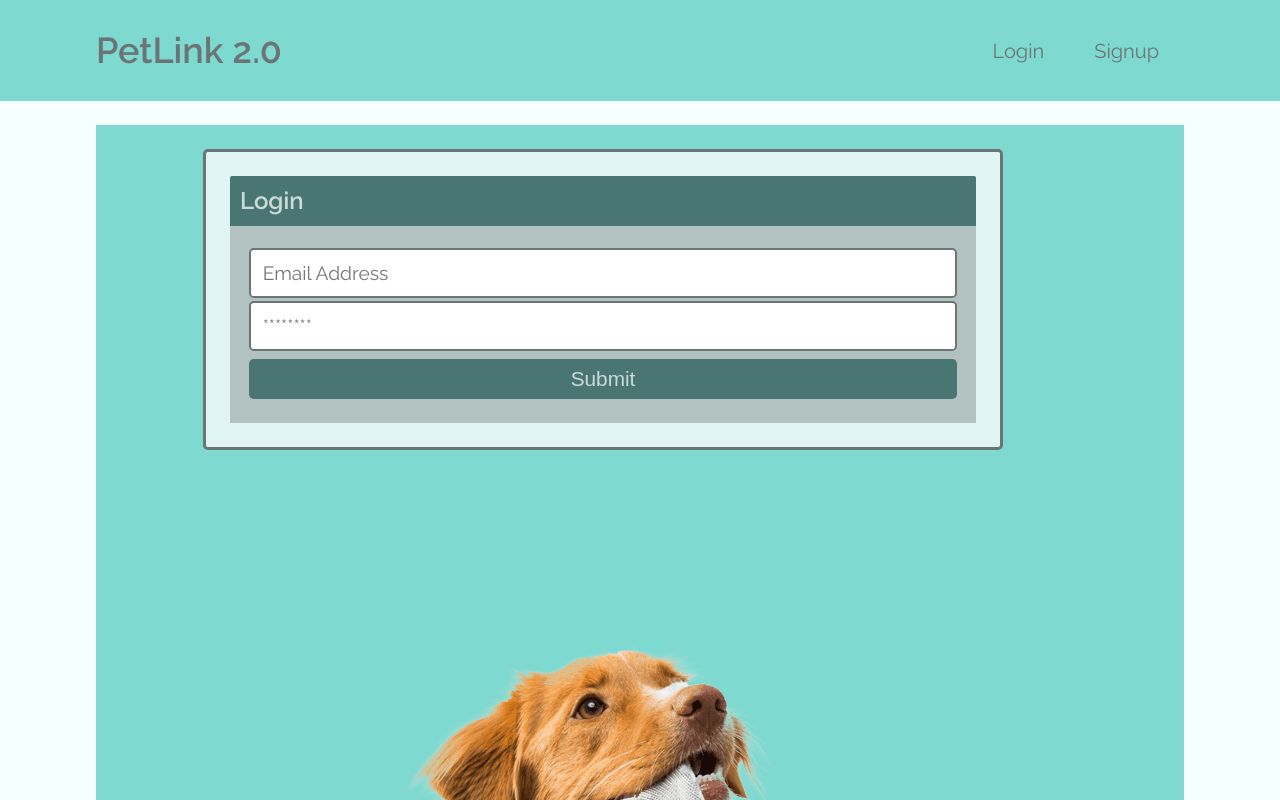
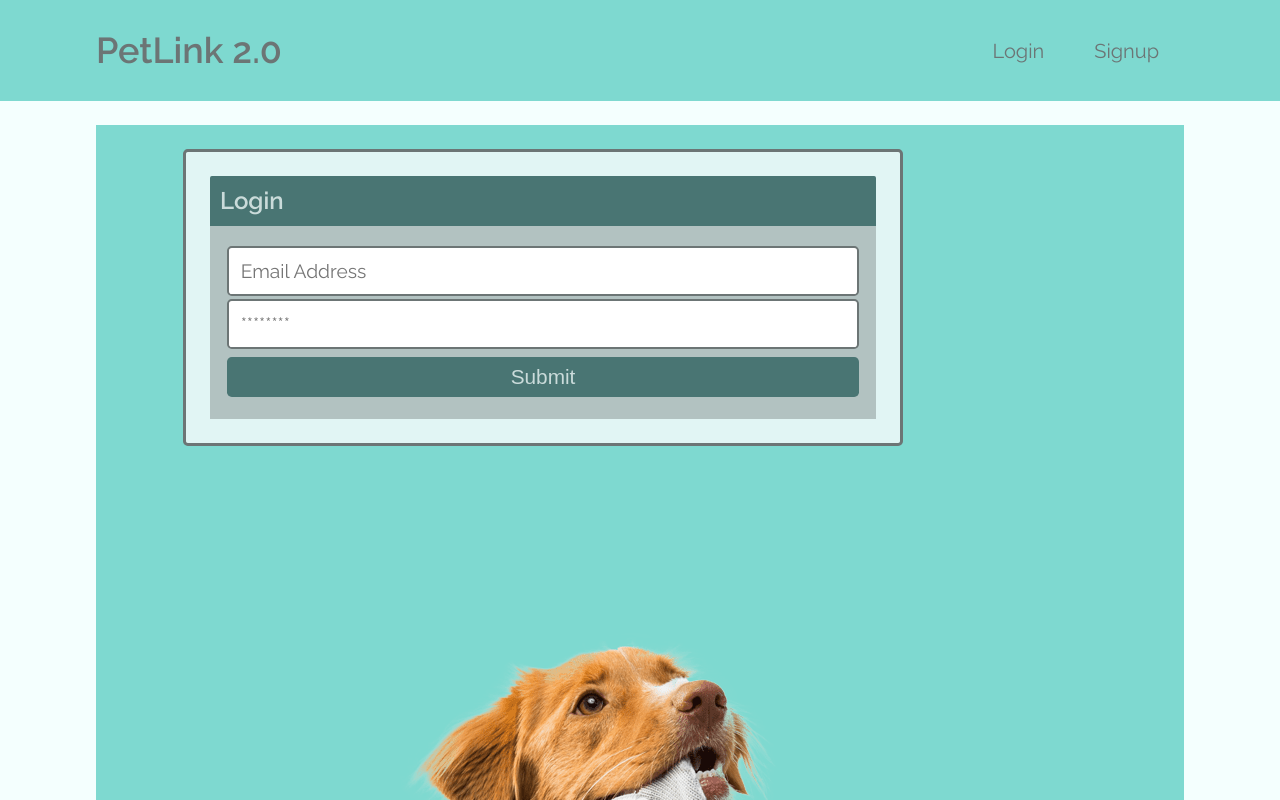
Before and after one commit to Darigay/PetLink_2.0, a React (Create React App) app in the folder client/: page /login in a window 1280 px wide. Shown: the top 800 px of the page. Built offline with nearby package versions, Linux system fonts and the light colour scheme.

Commit message:
updated css size in card

```diff
--- a/client/src/components/ThoughtList/index.js
+++ b/client/src/components/ThoughtList/index.js
@@ -55,8 +55,6 @@ const ThoughtList = ({ thoughts, title, username }) => {
             </p>
             <div className="card-body">
               <Link to={`/thought/${thought._id}`}>
-                {/* add image */}
-                {/* <p>{thought.image}</p> */}
                 <img className="card" src={thought.image} />
                 <p>{thought.thoughtText}</p>
                 {/* add back-end code for paw-points */}
--- a/client/src/index.css
+++ b/client/src/index.css
@@ -138,12 +138,12 @@ nav a:hover {
 
 /* CARDS */
 .card {
-  margin: 0 0 20px 0;
+  margin: 0 10px 20px -20px;
   border: 3px solid var(--dark);
   border-radius: var(--border-radius);
   background-color: var(--light);
   color: var(--dark);
-  width: 50rem;
+  width: 45rem;
 }
 
 .card-header {
--- a/client/src/pages/Profile.js
+++ b/client/src/pages/Profile.js
@@ -121,6 +121,8 @@ const Profile = (props) => {
             thoughts={user.thoughts}
             title={userParam ? `${user.username}'s pets...` : 'Your pets...'}
           />
+           {/* <img className="card" src={thought.image} />
+                <p>{thought.thoughtText}</p> */}
         </div>
 
         <div className="col-12 col-lg-3 mb-3 side-bg">
--- a/client/src/utils/queries.js
+++ b/client/src/utils/queries.js
@@ -71,6 +71,7 @@ export const QUERY_ME = gql`
         _id
         thoughtText
         createdAt
+        image
         reactionCount
         reactions {
           _id
```
Also changed, not shown: 1 other file (tests, documents, lock files or other folders).
